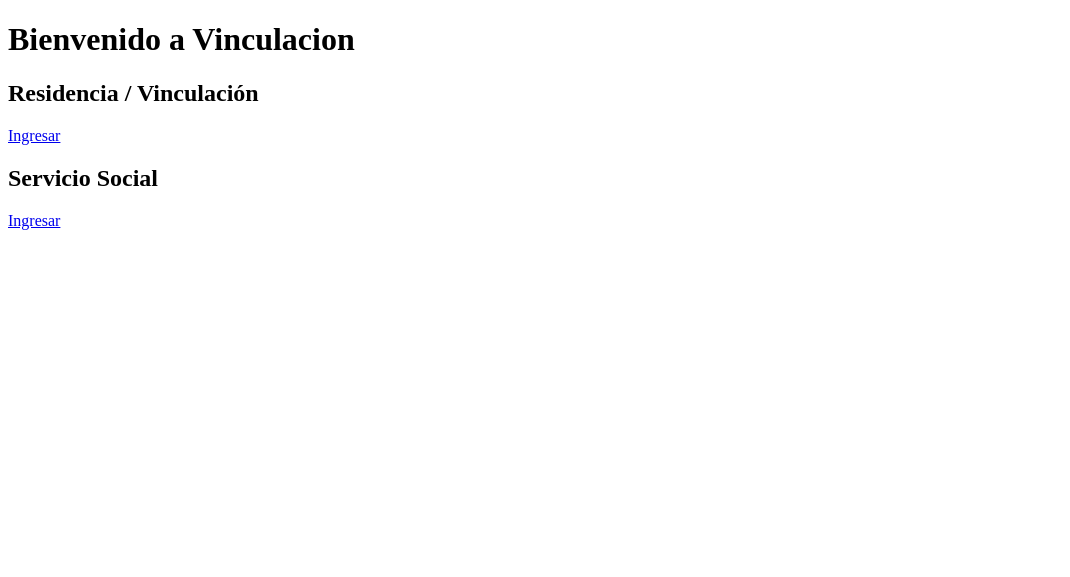
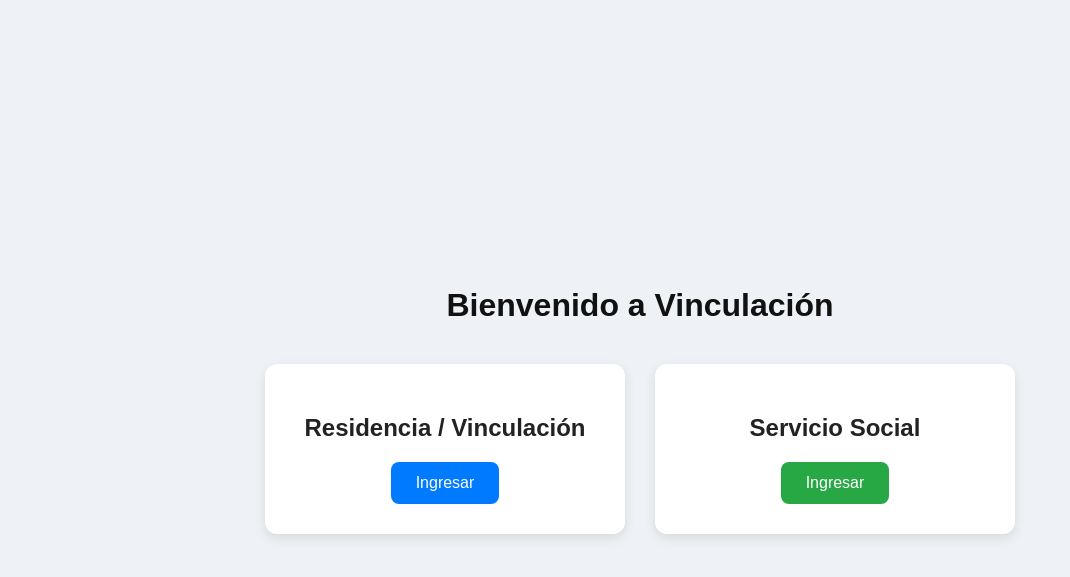
Before and after one commit to hectorgrm/vinculacion, a PHP site: page / in a window 1280 px wide. Shown: the top 577 px of the page, without its empty margins (0-1070 px from the left). Run offline with PHP 8.4, Linux system fonts and the light colour scheme.

Commit message:
Conectando Styles.cc y index.php
Conectando common/assets/Styles.cc y index.php principal

```diff
--- a/common/assets/styles.css
+++ b/common/assets/styles.css
@@ -1,4 +1,3 @@
-
 body {
   font-family: Arial, sans-serif;
   display: flex;
@@ -9,30 +8,36 @@
   background: #eef1f5;
   margin: 0;
 }
+
 h1 {
   margin-bottom: 40px;
   color: #111;
 }
+
 .container {
   display: flex;
   gap: 30px;
 }
+
 .card {
   background: #fff;
   padding: 30px;
   border-radius: 12px;
-      box-shadow: 0 4px 12px rgba(0,0,0,0.1);
+  box-shadow: 0 4px 12px rgba(0, 0, 0, 0.1);
   text-align: center;
   width: 300px;
   transition: transform 0.3s ease;
 }
+
 .card:hover {
   transform: translateY(-5px);
 }
+
 h2 {
   margin-bottom: 20px;
   color: #222;
 }
+
 .btn {
   display: inline-block;
   padding: 12px 25px;
@@ -42,15 +47,19 @@
   border-radius: 8px;
   transition: background 0.3s ease;
 }
+
 .btn-rec {
-      background: #007BFF;
+  background: #007bff;
 }
+
 .btn-rec:hover {
   background: #0056b3;
 }
+
 .btn-ss {
-      background: #28A745;
+  background: #28a745;
 }
+
 .btn-ss:hover {
   background: #1e7e34;
 }
--- a/index.php
+++ b/index.php
@@ -1,18 +1,18 @@
 <!DOCTYPE html>
-<html lang="en">
+<html lang="es">
 <head>
     <meta charset="UTF-8">
     <meta name="viewport" content="width=device-width, initial-scale=1.0">
     <title>Entrada</title>
+    <link rel="stylesheet" href="common/assets/styles.css">
 </head>
 <body>
-    <h1>Bienvenido a Vinculacion</h1>
-    <div class="Container">
+    <h1>Bienvenido a Vinculación</h1>
+    <div class="container">
         <div class="card">
             <h2>Residencia / Vinculación</h2>
             <a href="common/login.php?modulo=recidencia" class="btn btn-rec">Ingresar</a>
         </div>
-
         <div class="card">
             <h2>Servicio Social</h2>
             <a href="common/login.php?modulos=ss" class="btn btn-ss">Ingresar</a>
```
Lines whose indentation alone changed are shown as unchanged.
